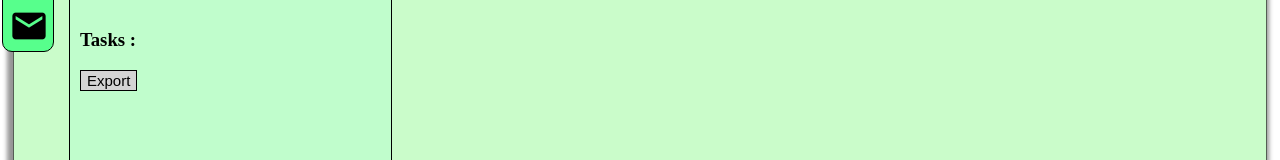
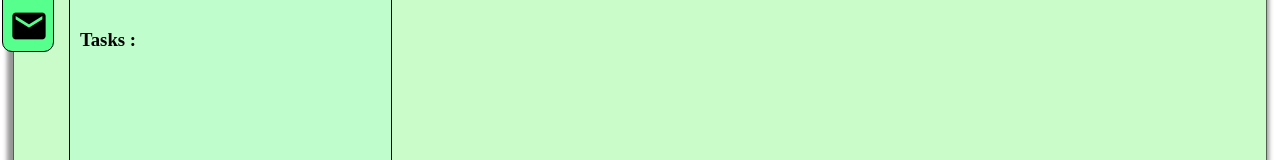
Before and after one commit to curtis-tsang/Daily-Planner, a plain HTML site: page index.html in a window 1280 px wide. Shown: the part 168-328 px from the top of the page. Drawn offline with Linux system fonts and the light colour scheme.

Commit message:
Update index.html

```diff
--- a/index.html
+++ b/index.html
@@ -13,7 +13,6 @@
         <div class = "main" id="main">
             <h1 id = "title"></h1>
             <h3>Tasks :</h3>
-            <button class = "normal_button" onclick="export_txt()">Export</button>
             <ol id = "list"></ol>
         </div>
         <div class = "edit_form" id = "EditForm" style = "display: none;"></div>
```
